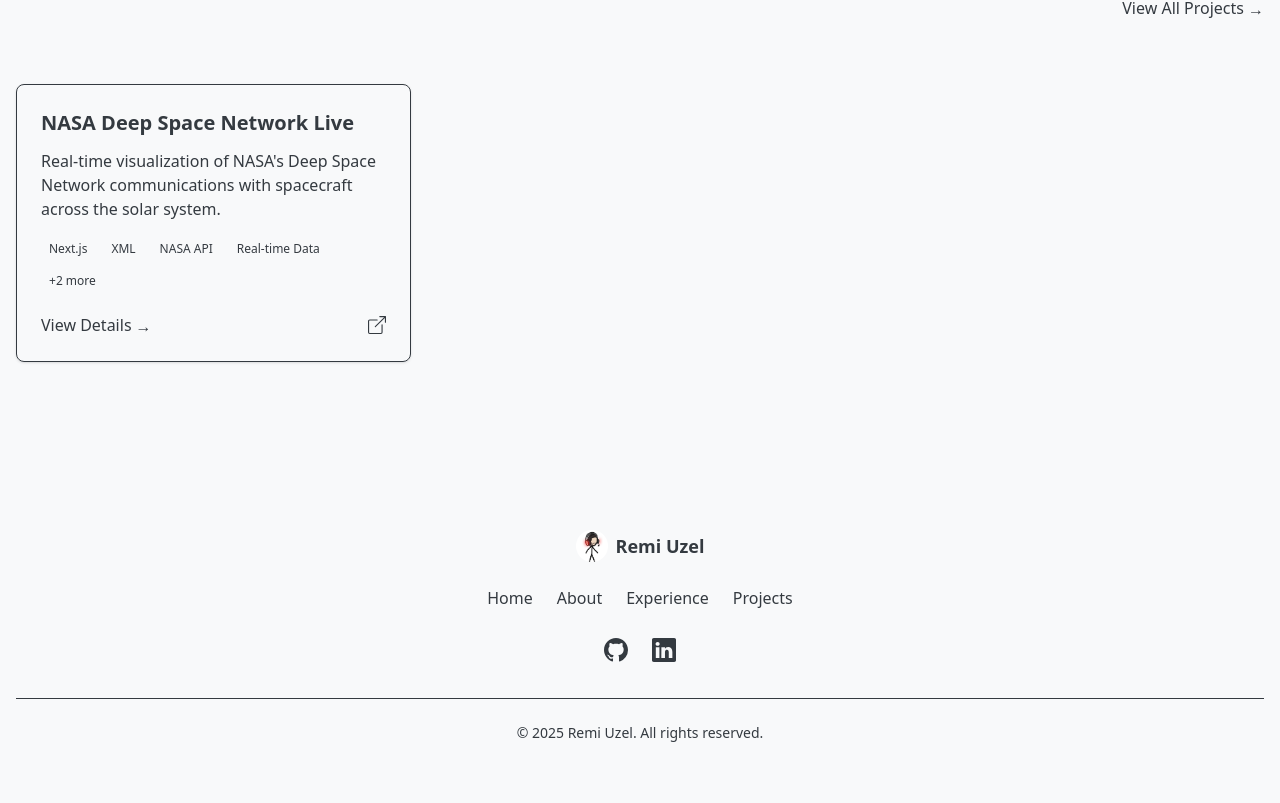
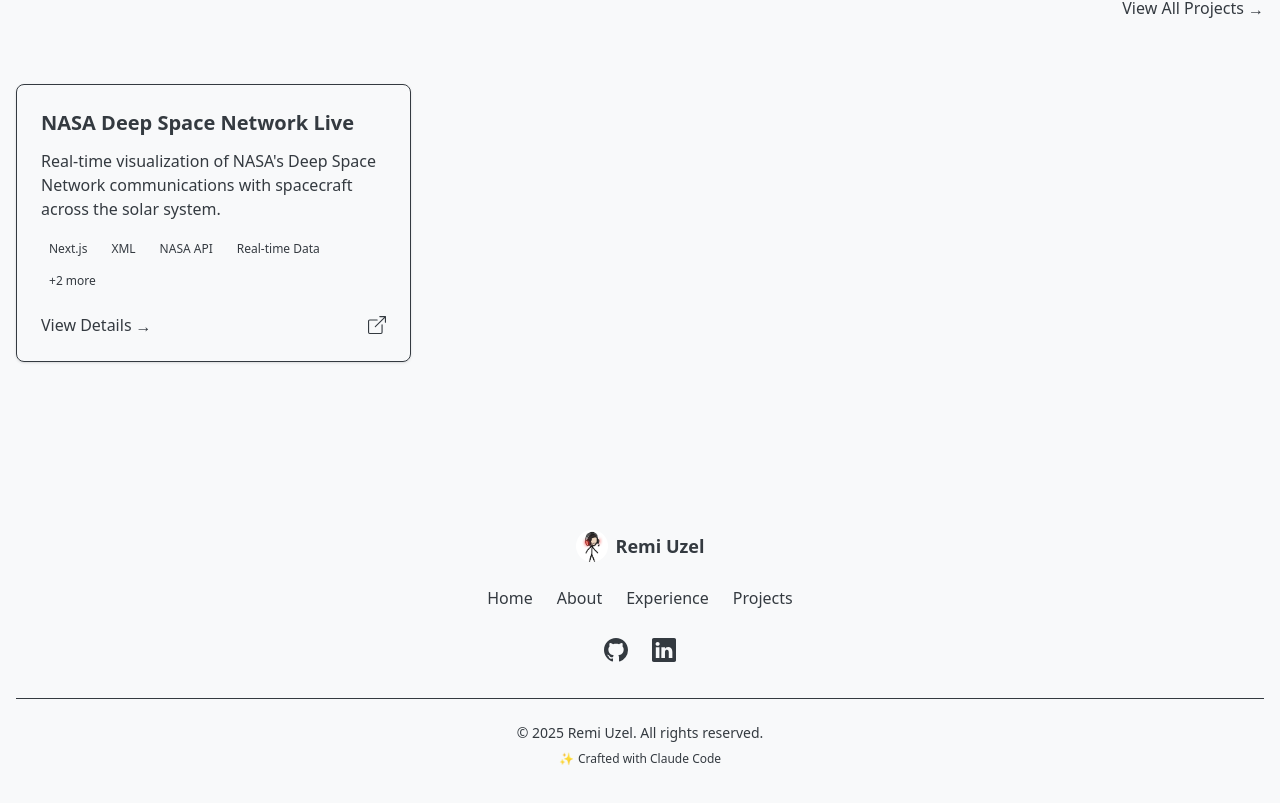
Before and after one commit to remuzel/remuzel.github.io, a Next.js app: page / in a window 1280 px wide. Shown: the part 3704-4507 px from the top of the page. Built offline with nearby package versions, Linux system fonts and the light colour scheme.

Commit message:
Add CodeClaude shout-out

```diff
--- a/src/components/ui/footer.tsx
+++ b/src/components/ui/footer.tsx
@@ -64,6 +64,16 @@
           <p className="text-sm text-muted">
             {COMMON.copyright(new Date().getFullYear())}
           </p>
+          <p className="text-xs text-muted mt-2 hover:text-alexa-blue transition-colors">
+            <a
+              href={COMMON.claudeUrl}
+              target="_blank"
+              rel="noopener noreferrer"
+              className="inline-flex items-center gap-1 hover:underline"
+            >
+              <span>✨</span> {COMMON.claudeCredit}
+            </a>
+          </p>
         </div>
       </div>
     </footer>
--- a/src/constants/strings.ts
+++ b/src/constants/strings.ts
@@ -14,6 +14,8 @@
   title: "Software Development Engineer at Amazon Alexa",
   copyright: (year: number): string => `© ${year} Remi Uzel. All rights reserved.`,
   websiteUrl: "https://remuzel.github.io",
+  claudeCredit: "Crafted with Claude Code",
+  claudeUrl: "https://docs.anthropic.com/en/docs/agents-and-tools/claude-code/overview",
 }
 
 // Navigation related strings
--- a/src/data/projects.ts
+++ b/src/data/projects.ts
@@ -20,7 +20,7 @@
     tags: ["Next.js", "XML", "NASA API", "Real-time Data", "Interactive Visualization", "Space"],
     date: "2025-03-31",
     image: "/images/logos/nasa.svg",
-    liveUrl: "https://eyes.nasa.gov/dsn/dsn.html",
+    liveUrl: "https://eyes.nasa.gov/apps/dsn-now/dsn.html",
     featured: true
   }
 ];
```
